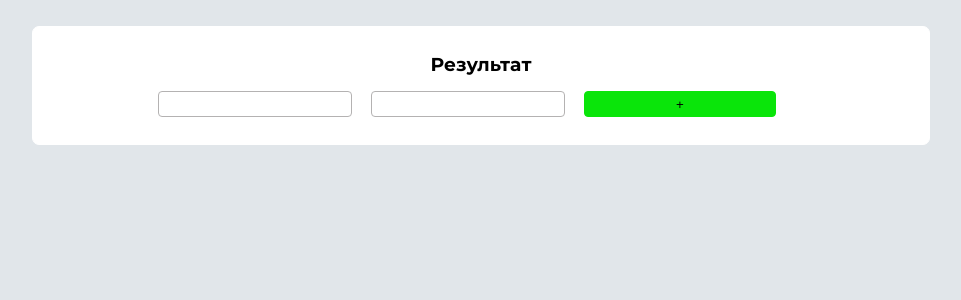
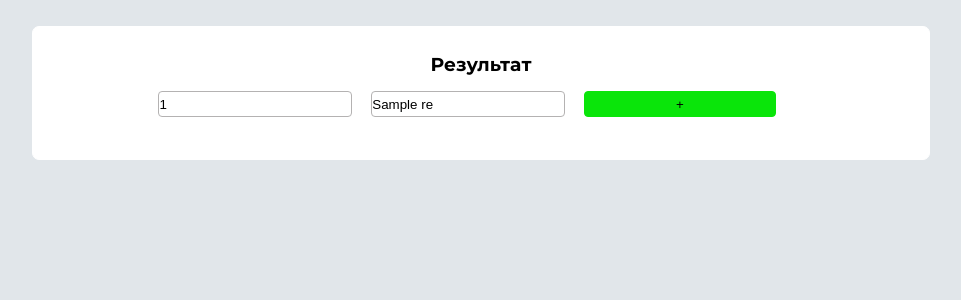
Before and after one commit to davidfilatov04102000/WordEngAnalizer, a Flask app: template templates/response.html in a window 1280 px wide. Shown: the part 52-352 px from the top of the page, without its empty margins (160-1121 px from the left). Run offline with Flask 3, Linux system fonts and the light colour scheme; the template is opened without the code that fills it: most values are stand-ins (such as "Sample title", 1, 10 or a date in 2020).

Commit message:
Коммит-6. Реализована передача готовых обработанных данных в шаблон, организован вывод

```diff
--- a/App.py
+++ b/App.py
@@ -12,8 +12,7 @@ def main_page():
         text = request.form["main_field"]
         object_handler = CommonInterface(text)
         result = object_handler.get_result()
-        pprint.pprint(result)
-        return render_template("query.html")
+        return render_template("response.html", articles=result)
     else:
         return render_template("query.html")
 
--- a/static/css/index.css
+++ b/static/css/index.css
@@ -35,6 +35,7 @@ body {
     width: 70%;
     margin-left: 15%;
     margin-top: 2%;
+    margin-bottom: 30px;
     background-color: white;
     border: 1px solid white;
     border-radius: 7px;
@@ -83,6 +84,7 @@ body {
     float: left;
     width: 80%;
     margin-left: 10%;
+    margin-bottom: 15px;
 }
 
 .form_left_block {
--- a/templates/response.html
+++ b/templates/response.html
@@ -6,13 +6,14 @@
     <div class="title_for_form">
         <h3>Результат</h3>
     </div>
+    {% for res in articles %}
     <div class="small_form_block">
         <form method="post">
             <div class="form_left_block">
-                <input type="text" class="field_for_small_form">
+                <input type="text" class="field_for_small_form" value="{{ res[0] }}">
             </div>
             <div class="form_middle_block">
-                <input type="text" class="field_for_small_form">
+                <input type="text" class="field_for_small_form" value="{{ res[1] }}">
             </div>
             <div class="form_right_block">
                 <button class="button_for_save_word">
@@ -21,4 +22,5 @@
             </div>
         </form>
     </div>
+    {% endfor %}
 {% endblock %}
```
